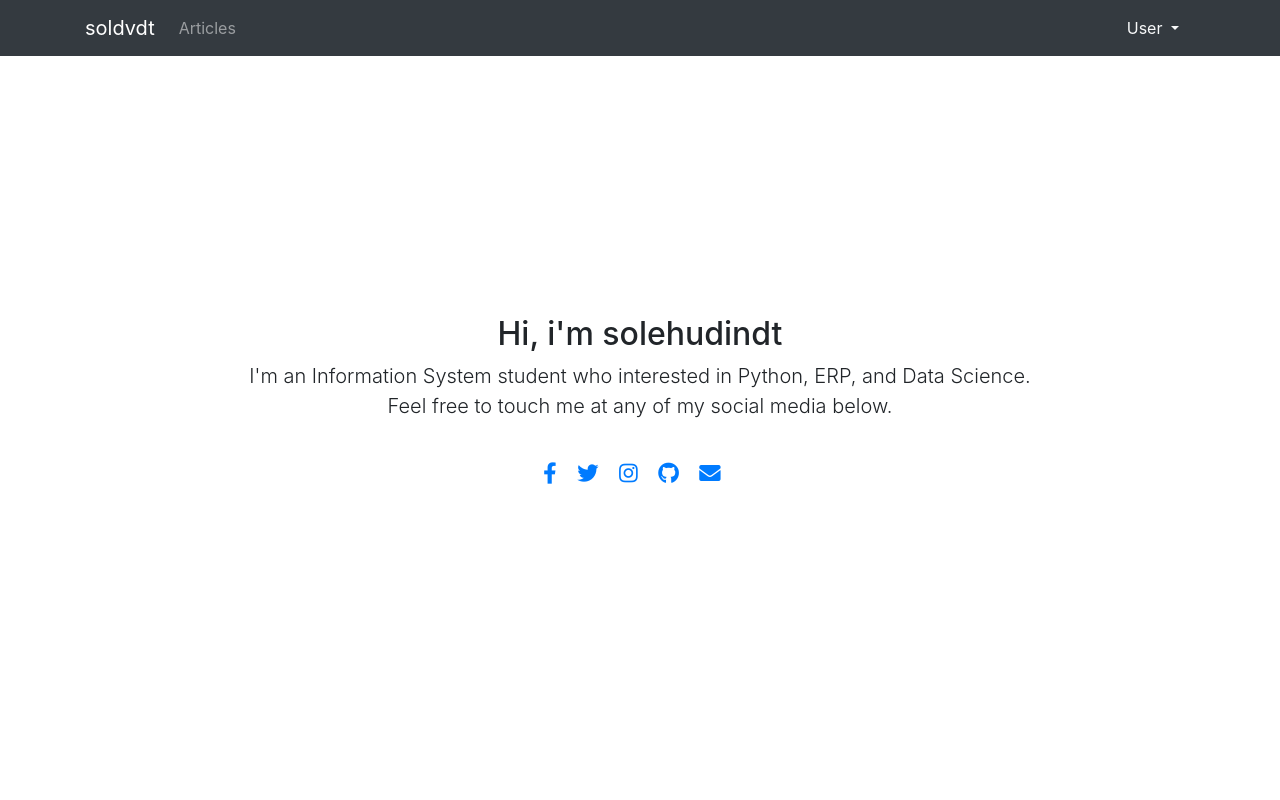
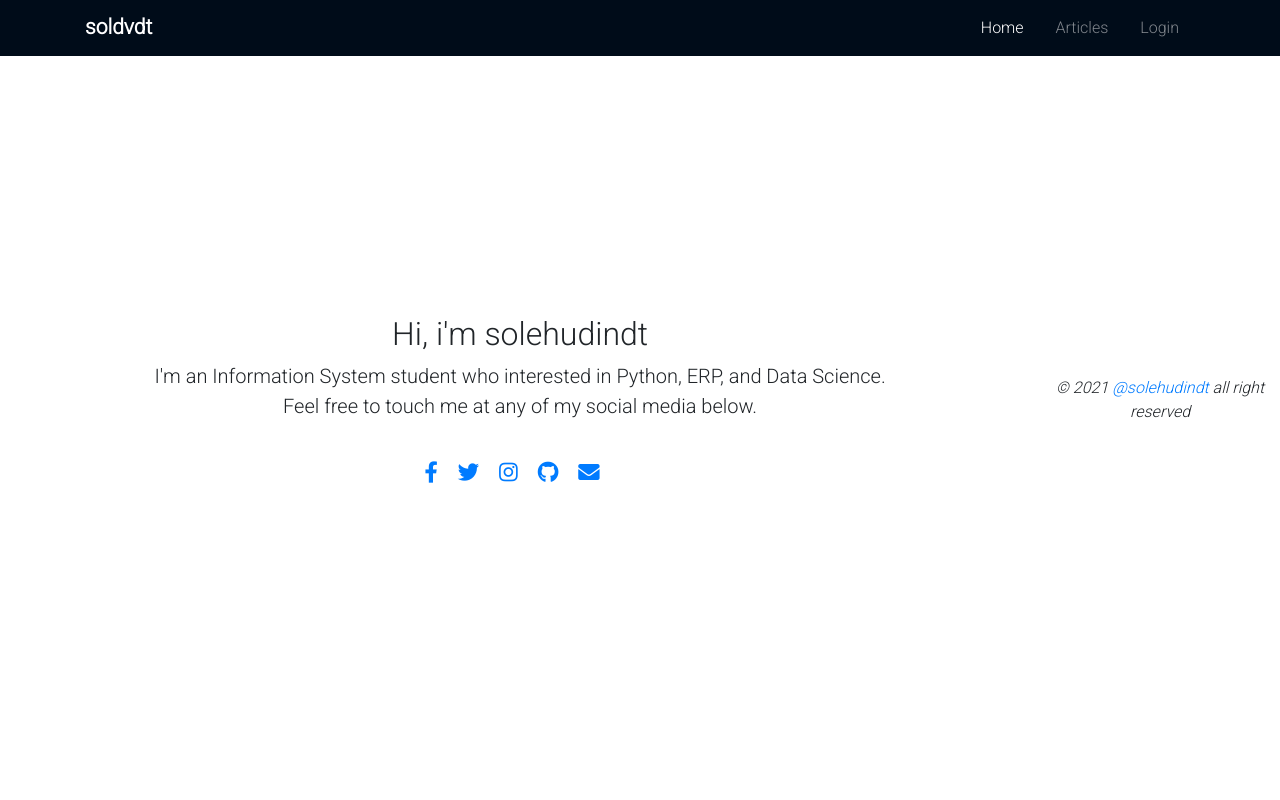
Before and after one commit to solehudindt/personal-blog, a Django app: page / in a window 1280 px wide. Run offline with Django 3.2, Linux system fonts and the light colour scheme; some libraries are stand-ins or nearby versions.

Commit message:
navbar footer

```diff
--- a/blog/settings.py
+++ b/blog/settings.py
@@ -25,7 +25,7 @@ SECRET_KEY = 'DJANGO+SECRET+KEY'
 # SECURITY WARNING: don't run with debug turned on in production!
 DEBUG = True
 
-ALLOWED_HOSTS = ['solehudindt.pythonanywhere.com']
+ALLOWED_HOSTS = ['127.0.0.1','solehudindt.pythonanywhere.com']
 
 
 # Application definition
--- /dev/null
+++ b/static/custom.css
@@ -0,0 +1,26 @@
+@import url(https://fonts.googleapis.com/css2?family=Roboto:wght@300&display=swap);
+
+body {
+    font-family: 'Roboto', sans-serif;
+    font-weight: 100;
+}
+
+.navbar {
+    padding: 0;
+}
+
+.bg-navb {
+    background-color: #000c19;
+}
+
+.navbar-brand {
+    font-size: 21px;
+    font-weight: bold;
+}
+
+footer {
+    font-style: oblique;
+    font-weight: lighter;
+    text-align: center;
+    margin: 10px;
+}
--- a/templates/base.html
+++ b/templates/base.html
@@ -10,6 +10,7 @@
      <link rel="shortcut icon" href="{% static 'favicon.ico' %}"/>
     <link rel="stylesheet" href="https://use.fontawesome.com/releases/v5.11.2/css/all.css">
     <link rel="stylesheet" type="text/css" href="{% static 'vendor/bootstrap/css/bootstrap.min.css' %}">
+    <link rel="stylesheet" href="{% static 'custom.css' %}">
 </head>
 <body>
 
@@ -19,8 +20,9 @@
         {% block content %}
 
         {% endblock content %}
+
+        {% include 'snippets/footer.html' %}
     </div>
-
 
 <script src="{% static 'vendor/jquery-3.5.1.min.js' %}"></script>
 <script src="{% static 'vendor/popper.min.js' %}"></script>
--- a/templates/index.html
+++ b/templates/index.html
@@ -10,6 +10,7 @@
      <link rel="shortcut icon" href="{% static 'favicon.ico' %}"/>
     <link rel="stylesheet" href="https://use.fontawesome.com/releases/v5.11.2/css/all.css">
     <link rel="stylesheet" type="text/css" href="{% static 'vendor/bootstrap/css/bootstrap.min.css' %}">
+    <link rel="stylesheet" href="{% static 'custom.css' %}">
 </head>
 <body>
 
@@ -45,6 +46,7 @@
             </a>
           </div>
     </div>
+    {% include 'snippets/footer.html' %}
 </div>
 
 <script src="{% static 'vendor/jquery-3.5.1.min.js' %}"></script>
--- /dev/null
+++ b/templates/snippets/footer.html
@@ -0,0 +1,3 @@
+<footer>
+    © 2021 <a href="github.com/solehudindt">@solehudindt</a> all right reserved
+</footer>
--- a/templates/snippets/navbar.html
+++ b/templates/snippets/navbar.html
@@ -1,23 +1,41 @@
-<nav class="navbar fixed-top navbar-expand-lg navbar-dark bg-dark">
+<nav class="navbar fixed-top navbar-expand-lg navbar-dark bg-navb">
 <div class="container">
-  <a class="navbar-brand" href="{% url 'index' %}">soldvdt</a>
-  <button class="navbar-toggler" type="button" data-toggle="collapse" data-target="#navbarNavDropdown" aria-controls="navbarNavDropdown" aria-expanded="false" aria-label="Toggle navigation">
-    <span class="navbar-toggler-icon"></span>
-  </button>
-  <div class="collapse navbar-collapse" id="navbarNavDropdown">
-    <ul class="navbar-nav">
-      <li class="nav-item">
-        <a class="nav-link" href="{% url 'artikel:list' %}">Articles</a>
-      </li>
+  <div class="d-flex flex-grow-1">
+    <span class="w-100 d-lg-none d-block"></span>
+    <a class="navbar-brand" href="{% url 'index' %}">
+        soldvdt
+    </a>
+    <!-- <a class="navbar-brand-two mx-auto d-lg-none d-inline-block" href="#">
+        <img src="//placehold.it/40?text=LOGO" alt="logo">
+    </a> -->
+    <div class="w-100 text-right">
+        <button class="navbar-toggler" type="button" data-toggle="collapse" data-target="#myNavbar">
+            <span class="navbar-toggler-icon"></span>
+        </button>
+    </div>
+</div>
+<div class="collapse navbar-collapse flex-grow-1 text-right" id="myNavbar">
+    <ul class="navbar-nav ml-auto flex-nowrap">
+        {% url 'index' as url %}
+        <li class="nav-item
+                  {% if request.path == url %}
+                    active
+                  {% endif %}
+          ">
+          <a href="{% url 'index' %}" class="nav-link m-2 menu-item">Home</a>
+        </li>
+        {% url 'artikel:list' as url %}
+        <li class="nav-item
+                  {% if request.path == url %}
+                    active
+                  {% endif %}
+          ">
+            <a href="{% url 'artikel:list' %}" class="nav-link m-2 menu-item nav-active">Articles</a>
+        </li>
+        <li class="nav-item">
+            <a href="/admin/" class="nav-link m-2 menu-item">Login</a>
+        </li>
     </ul>
-    <div class="nav-item dropdown ml-auto">
-      <a class="nav-link dropdown-toggle text-light" href="#" id="navbarDropdownMenuLink" role="button" data-toggle="dropdown" aria-haspopup="true" aria-expanded="false">
-       User
-      </a>
-      <div class="dropdown-menu" aria-labelledby="navbarDropdownMenuLink">
-        <a class="dropdown-item" href="/admin/">login</a>
-        {% comment %} <a class="dropdown-item" href="#">Edit article</a> {% endcomment %}
-      </div>
-    </div>
-  </div>
+</div>
+
 </nav>
```
Also changed, not shown: media/images/spbu.png (added).
